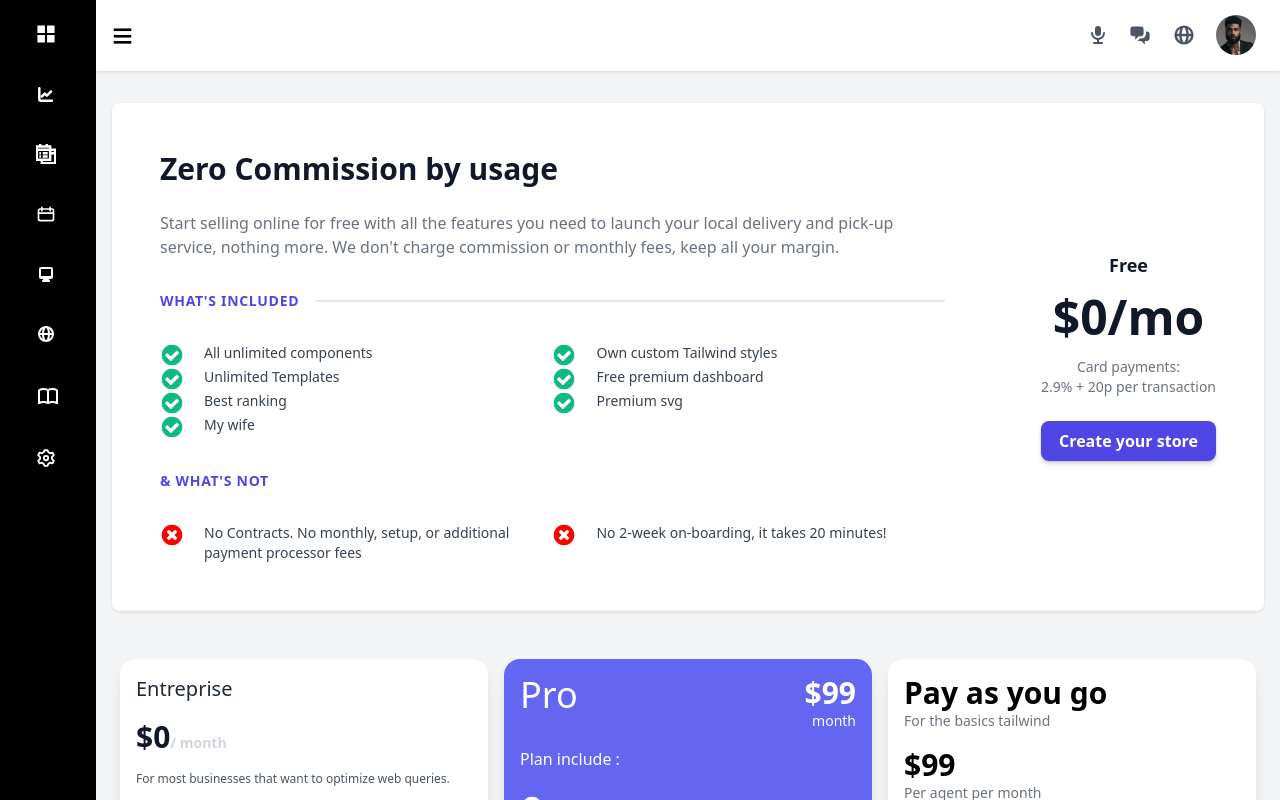
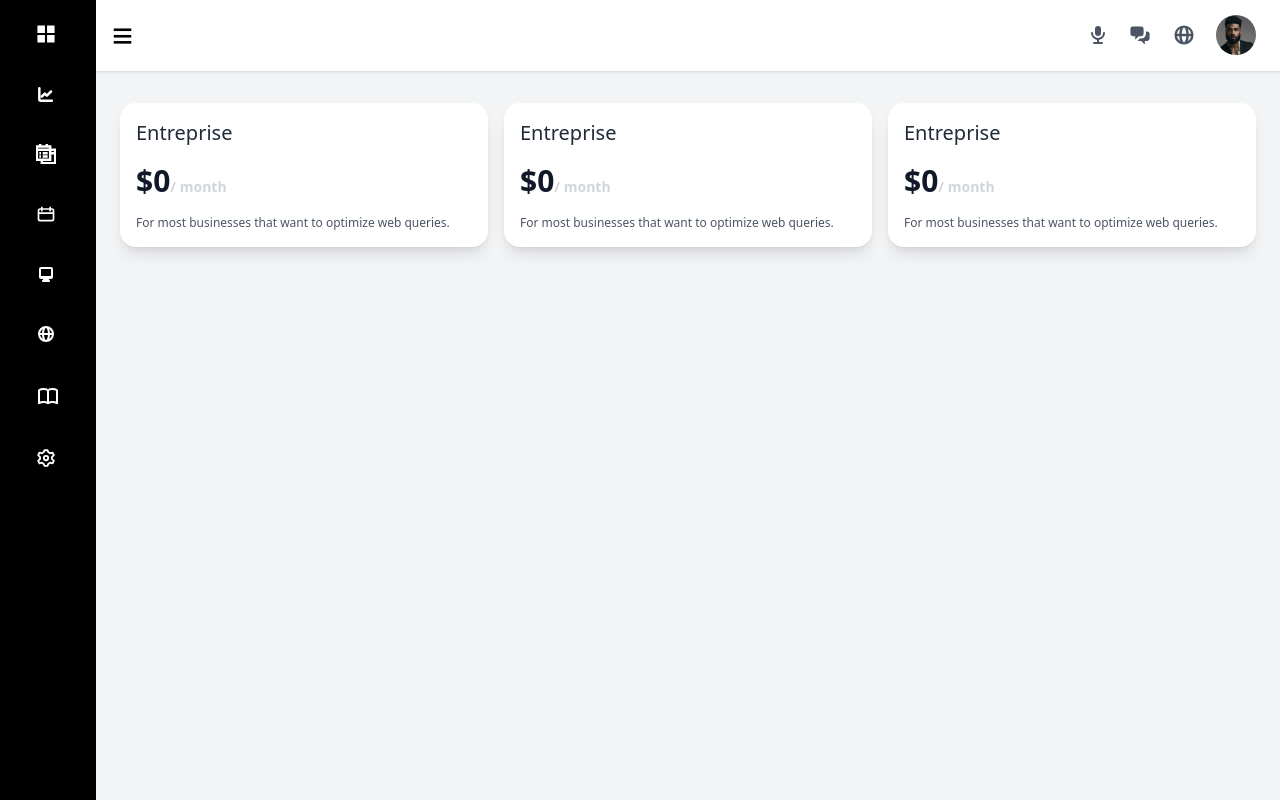
Before and after one commit to clumsyowl/dashboard-template, a React (Vite) app: page / in a window 1280 px wide. Built offline with nearby package versions, Linux system fonts and the light colour scheme.

Commit message:
Added Dashboard Page
Setup settings page+routing

```diff
--- a/src/components/Content.jsx
+++ b/src/components/Content.jsx
@@ -222,6 +222,7 @@ function Content() {
           </div>
         </div>
       </div>
+
       <div className="mb-6 w-full md:mb-0 md:w-4/12 md:px-2">
         <div className="rounded-2xl bg-white p-4 shadow-lg">
           <p className="mb-4 text-xl font-medium text-gray-800">Entreprise</p>
@@ -338,6 +339,7 @@ function Content() {
           </button>
         </div>
       </div>
+
       <div className="mb-6 w-full md:mb-0 md:w-4/12 md:px-2">
         <div className="rounded-2xl bg-indigo-500 p-4 shadow-lg">
           <div className="flex items-center  justify-between text-white">
--- a/src/dashboard/sidebar/data.jsx
+++ b/src/dashboard/sidebar/data.jsx
@@ -46,6 +46,6 @@ export const data = [
   {
     title: "Settings",
     icon: <SettingsIcon />,
-    link: "/admin/test",
+    link: "/admin/settings",
   },
 ];
--- /dev/null
+++ b/src/pages/admin/settings.jsx
@@ -0,0 +1,8 @@
+import React from "react";
+import Content from "../../components/Content";
+
+function SettingsPage() {
+  return <Content />;
+}
+
+export default SettingsPage;
--- a/src/pages/index.jsx
+++ b/src/pages/index.jsx
@@ -1,8 +1,51 @@
 import React from "react";
 import Content from "../components/Content.jsx";
 
+// This contains the Dashboard page content.
 function HomePage() {
-  return <Content />;
+  return (
+    <div className="flex flex-col flex-wrap sm:flex-row">
+      {/* Stat Block 1 */}
+      <div className="mb-6 w-full md:mb-0 md:w-4/12 md:px-2">
+        <div className="rounded-2xl bg-white p-4 shadow-lg">
+          <p className="mb-4 text-xl font-medium text-gray-800">Entreprise</p>
+          <p className="text-3xl font-bold text-gray-900">
+            $0
+            <span className="text-sm text-gray-300">/ month</span>
+          </p>
+          <p className="mt-4 text-xs  text-gray-600">
+            For most businesses that want to optimize web queries.
+          </p>
+        </div>
+      </div>
+      {/* Stat Block 2 */}
+      <div className="mb-6 w-full md:mb-0 md:w-4/12 md:px-2">
+        <div className="rounded-2xl bg-white p-4 shadow-lg">
+          <p className="mb-4 text-xl font-medium text-gray-800">Entreprise</p>
+          <p className="text-3xl font-bold text-gray-900">
+            $0
+            <span className="text-sm text-gray-300">/ month</span>
+          </p>
+          <p className="mt-4 text-xs  text-gray-600">
+            For most businesses that want to optimize web queries.
+          </p>
+        </div>
+      </div>
+      {/* Stat Block 3 */}
+      <div className="mb-6 w-full md:mb-0 md:w-4/12 md:px-2">
+        <div className="rounded-2xl bg-white p-4 shadow-lg">
+          <p className="mb-4 text-xl font-medium text-gray-800">Entreprise</p>
+          <p className="text-3xl font-bold text-gray-900">
+            $0
+            <span className="text-sm text-gray-300">/ month</span>
+          </p>
+          <p className="mt-4 text-xs  text-gray-600">
+            For most businesses that want to optimize web queries.
+          </p>
+        </div>
+      </div>
+    </div>
+  );
 }
 
 export default HomePage;
```
